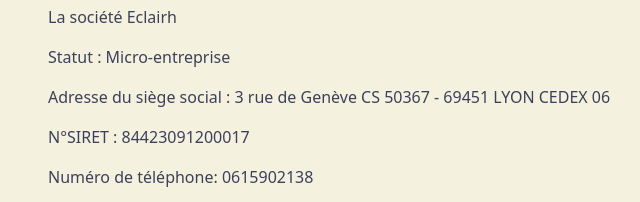
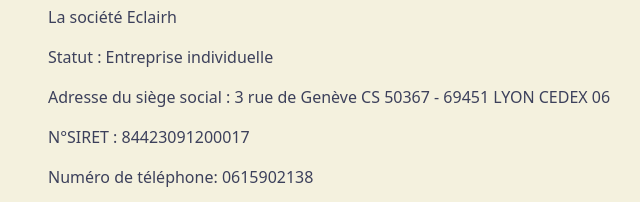
Before and after one commit to EclaiRH/eclairh, an Eleventy site: page src/mentions-legales.njk in a window 1280 px wide. Shown: the part 349-551 px from the top of the page, 0-640 px from the left. Built offline with nearby package versions, Linux system fonts and the light colour scheme; Eleventy itself is replaced by a stand-in of ours; files that its build step writes are made by us from their sources; a web font is replaced by a local one.

Commit message:
commit legal

```diff
--- a/src/mentions-legales.njk
+++ b/src/mentions-legales.njk
@@ -8,7 +8,7 @@ title: "Mention légales"
        <div>
            <h2>Editeur</h2>
            <p>La société Eclairh</p>
-           <p>Statut : Micro-entreprise</p>
+           <p>Statut : Entreprise individuelle</p>
            <p>Adresse du siège social : 3 rue de Genève CS 50367 - 69451 LYON CEDEX 06</p>
            <p>N°SIRET : 84423091200017</p>
            <p>Numéro de téléphone: 0615902138</p>
```
